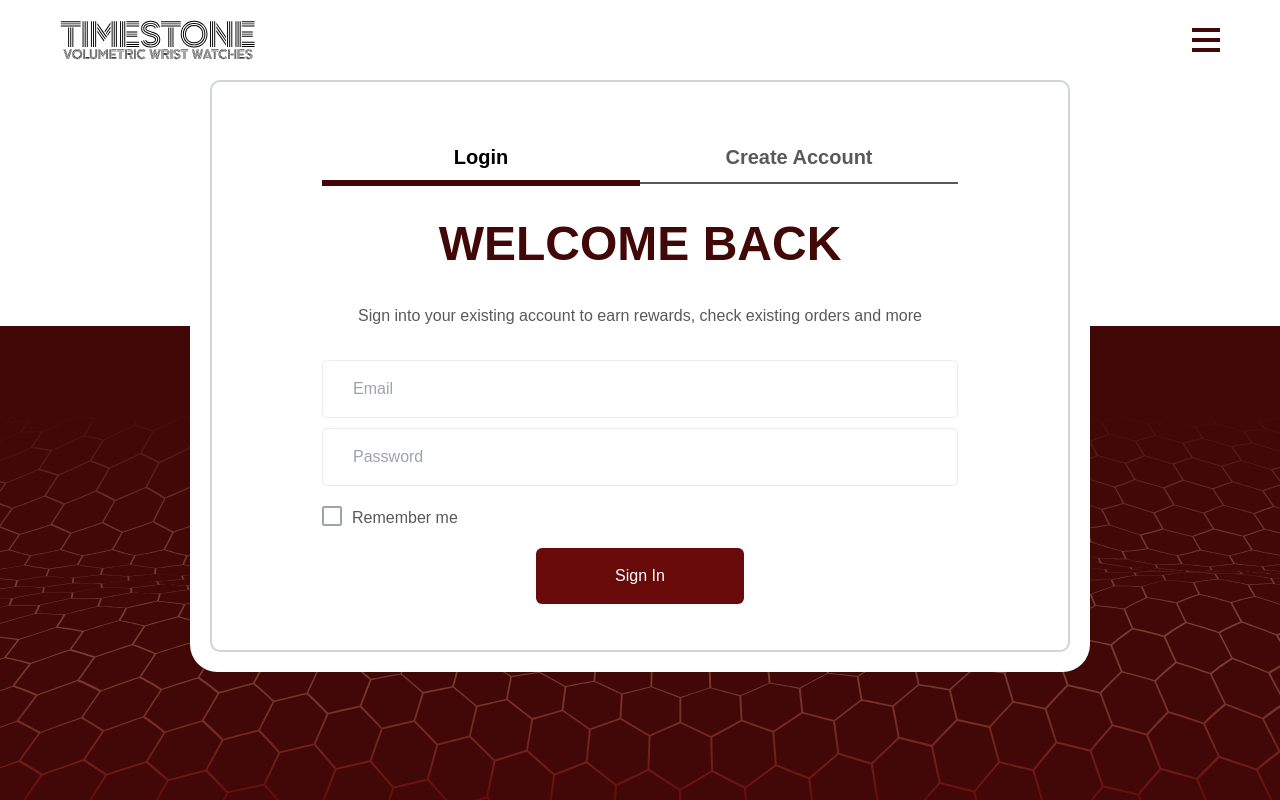
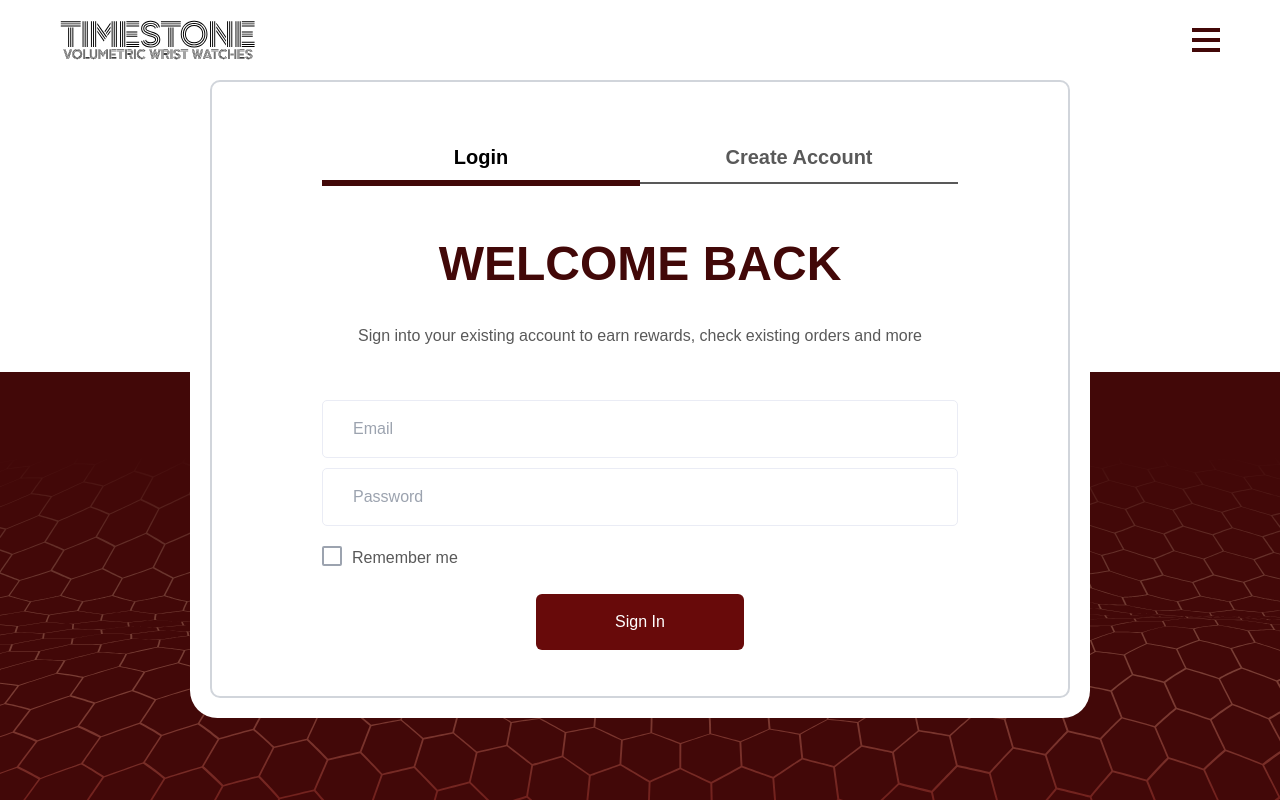
Before and after one commit to SoftLion-Co/timestone-prototype, a Next.js app: page /auth in a window 1280 px wide. Shown: the top 800 px of the page. Built offline with nearby package versions, Linux system fonts and the light colour scheme.

Commit message:
chore: small styling update

```diff
--- a/app/sections/authorization-page/LoginFormSection.tsx
+++ b/app/sections/authorization-page/LoginFormSection.tsx
@@ -64,7 +64,7 @@ const LoginFormSection = () => {
       } else if (response == "User not activated") {
         setLoginMessage("Your acc not activated. Check email box.");
       } else {
-        setLoginMessage("Unexpected server error");
+        setLoginMessage("Account does not exist");
       }
     }
   };
@@ -81,8 +81,8 @@ const LoginFormSection = () => {
     <>
       {isLoading && <LoaderComponent />}
 
-      <div className="text-center mb-[28px]">
-        <h2 className="text-[24px] md:text-[32px] lg:text-[48px] text-darkMaroon font-bold mb-[20px]">
+      <div className="text-center mb-[48px]">
+        <h2 className="text-[24px] md:text-[32px] lg:text-[48px] lg:mt-[20px] text-darkMaroon font-bold mb-[20px]">
           WELCOME BACK
         </h2>
         <p className="leading-[2] text-silver">
@@ -130,7 +130,7 @@ const LoginFormSection = () => {
       <div className=" mt-[16px]">
         <div>
           {loginMessage && (
-            <span className={`block text-center text-darkBurgundy`}>
+            <span className={`block text-center text-[16px] text-darkBurgundy`}>
               {loginMessage}
             </span>
           )}
@@ -139,7 +139,7 @@ const LoginFormSection = () => {
         <Button
           text="Sign In"
           type="button"
-          className="!w-[208px] mx-auto mt-[2px] mb-[46px]"
+          className="!w-[208px] mx-auto mt-[8px] mb-[46px]"
           onClick={handleSignIn}
         />
       </div>
--- a/app/sections/authorization-page/RegistrationFormSection.tsx
+++ b/app/sections/authorization-page/RegistrationFormSection.tsx
@@ -179,8 +179,8 @@ const RegistrationFormSection = () => {
         />
       )}
 
-      <div className="text-center mb-[28px]">
-        <h2 className="text-[24px] md:text-[32px] lg:text-[48px] text-darkMaroon font-bold mb-[20px]">
+      <div className="text-center mb-[48px]">
+        <h2 className="text-[24px] md:text-[32px] lg:text-[48px] lg:mt-[20px] text-darkMaroon font-bold mb-[20px]">
           NEW TO TIMESTONE ?
         </h2>
         <p className="text-silver">Create a new account</p>
@@ -327,10 +327,10 @@ const RegistrationFormSection = () => {
           )}
         </div>
 
-        <div className=" mt-[16px]">
+        <div className="mt-[16px]">
           <div>
             {registrationMessage && (
-              <span className={`block text-center text-darkBurgundy`}>
+              <span className={`block text-center  text-[16px] text-darkBurgundy`}>
                 {registrationMessage}
               </span>
             )}
@@ -339,7 +339,7 @@ const RegistrationFormSection = () => {
           <Button
             text="Create Account"
             type="button"
-            className="!w-[208px] mx-auto mt-[4px] mb-[24px] lg:mb-[56px]"
+            className="!w-[208px] mx-auto mt-[8px] mb-[24px] lg:mb-[56px]"
             onClick={() => {
               handleCreateAccount();
               window.scrollTo({
```
